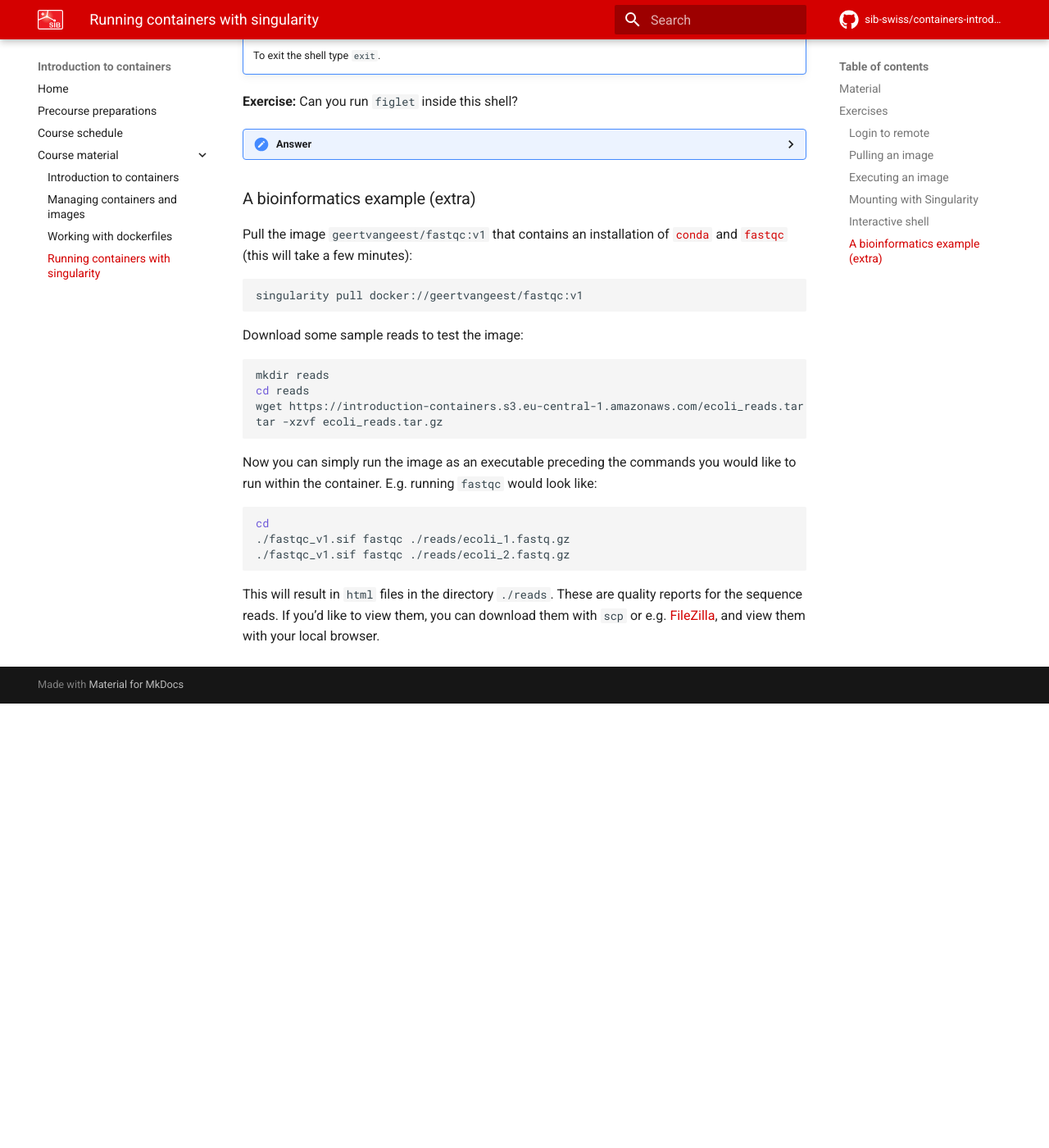
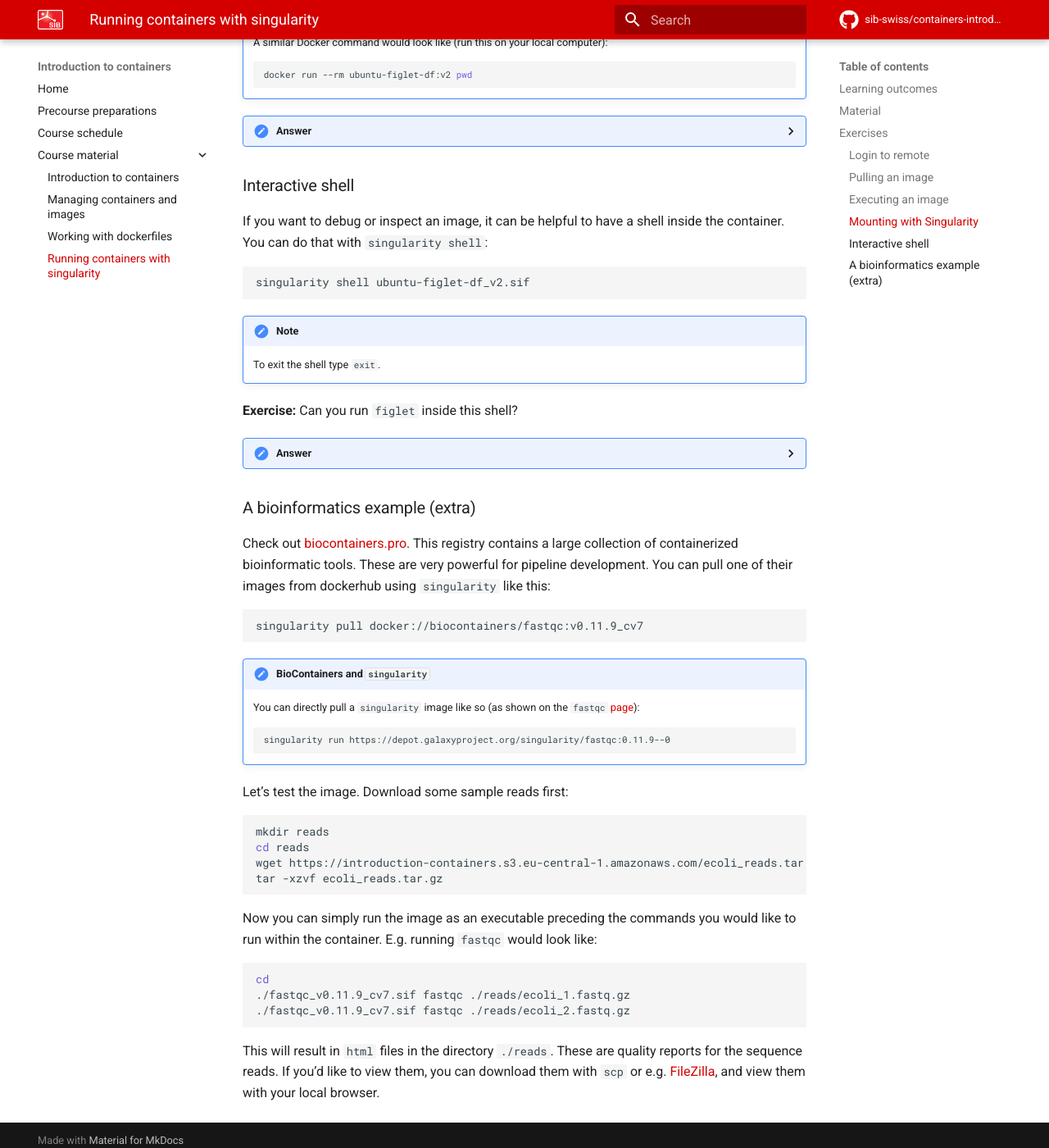
Before and after one commit to sib-swiss/containers-introduction-training, an MkDocs documentation site: the page built from docs/course_material/singularity.md, in a window 1280 px wide and 1400 px high, scrolled down 2417 px. Shown: the whole window at 82% size. Built offline with MkDocs 1.6.1 and Material for MkDocs 9.7.7, drawn with Linux system fonts in a browser that asks for light colours; comment, search, counter and statistics services are not loaded; before the commit the page ends 3275 px from its top, so only the background shows below that; some of the changed text lies outside the part shown.

Commit message:
added learning outcomes

````diff
--- a/docs/course_material/singularity.md
+++ b/docs/course_material/singularity.md
@@ -1,3 +1,15 @@
+## Learning outcomes
+
+**After having completed this chapter you will be able to:**
+
+* Login to a remote machine with `ssh`
+* Use `singularity pull` to convert an image from dockerhub to the 'singularity image format' (`.sif`)
+* Execute a `.sif` file with the default command or a specified command
+* Explain the difference between default mounting behaviour between `docker` and `singularity`
+* Use `singularity shell` to generate an interacte shell inside a `.sif` image
+* Search and use images with both `docker` and `singularity` from [biocontainers.pro](https://biocontainers.pro)
+
+
 ## Material
 
 * [Singularity documentation](https://sylabs.io/guides/3.7/user-guide/)
@@ -119,7 +131,7 @@
 
 ### Interactive shell
 
-If you want to debug or inspect an image, it can be helpfull to have a shell inside the container. You can do that with `singularity shell`:
+If you want to debug or inspect an image, it can be helpful to have a shell inside the container. You can do that with `singularity shell`:
 
 ```sh
 singularity shell ubuntu-figlet-df_v2.sif
@@ -144,13 +156,20 @@
 
 ### A bioinformatics example (extra)
 
-Pull the image `geertvangeest/fastqc:v1` that contains an installation of [`conda`](https://docs.conda.io/en/latest/) and [`fastqc`](https://www.bioinformatics.babraham.ac.uk/projects/fastqc/) (this will take a few minutes):
+Check out [biocontainers.pro](https://biocontainers.pro). This registry contains a large collection of containerized bioinformatic tools. These are very powerful for pipeline development. You can pull one of their images from dockerhub using `singularity` like this:
 
 ```sh
-singularity pull docker://geertvangeest/fastqc:v1
+singularity pull docker://biocontainers/fastqc:v0.11.9_cv7
 ```
 
-Download some sample reads to test the image:
+!!! note "BioContainers and `singularity`"
+     You can directly pull a `singularity` image like so (as shown on the `fastqc` [page](https://biocontainers.pro/tools/fastqc)):
+
+    ```sh
+    singularity run https://depot.galaxyproject.org/singularity/fastqc:0.11.9--0
+    ```
+
+Let's test the image. Download some sample reads first:
 
 ```sh
 mkdir reads
@@ -163,8 +182,8 @@
 
 ```sh
 cd
-./fastqc_v1.sif fastqc ./reads/ecoli_1.fastq.gz
-./fastqc_v1.sif fastqc ./reads/ecoli_2.fastq.gz
+./fastqc_v0.11.9_cv7.sif fastqc ./reads/ecoli_1.fastq.gz
+./fastqc_v0.11.9_cv7.sif fastqc ./reads/ecoli_2.fastq.gz
 ```
 
 This will result in `html` files in the directory `./reads`. These are quality reports for the sequence reads. If you'd like to view them, you can download them with `scp` or e.g. [FileZilla](https://filezilla-project.org/), and view them with your local browser.
````
Also changed, not shown: docs/course_material/dockerfiles.md (+10 -0 lines), docs/course_material/introduction_containers.md (+9 -0 lines), docs/course_material/managing_docker.md (+16 -0 lines).
